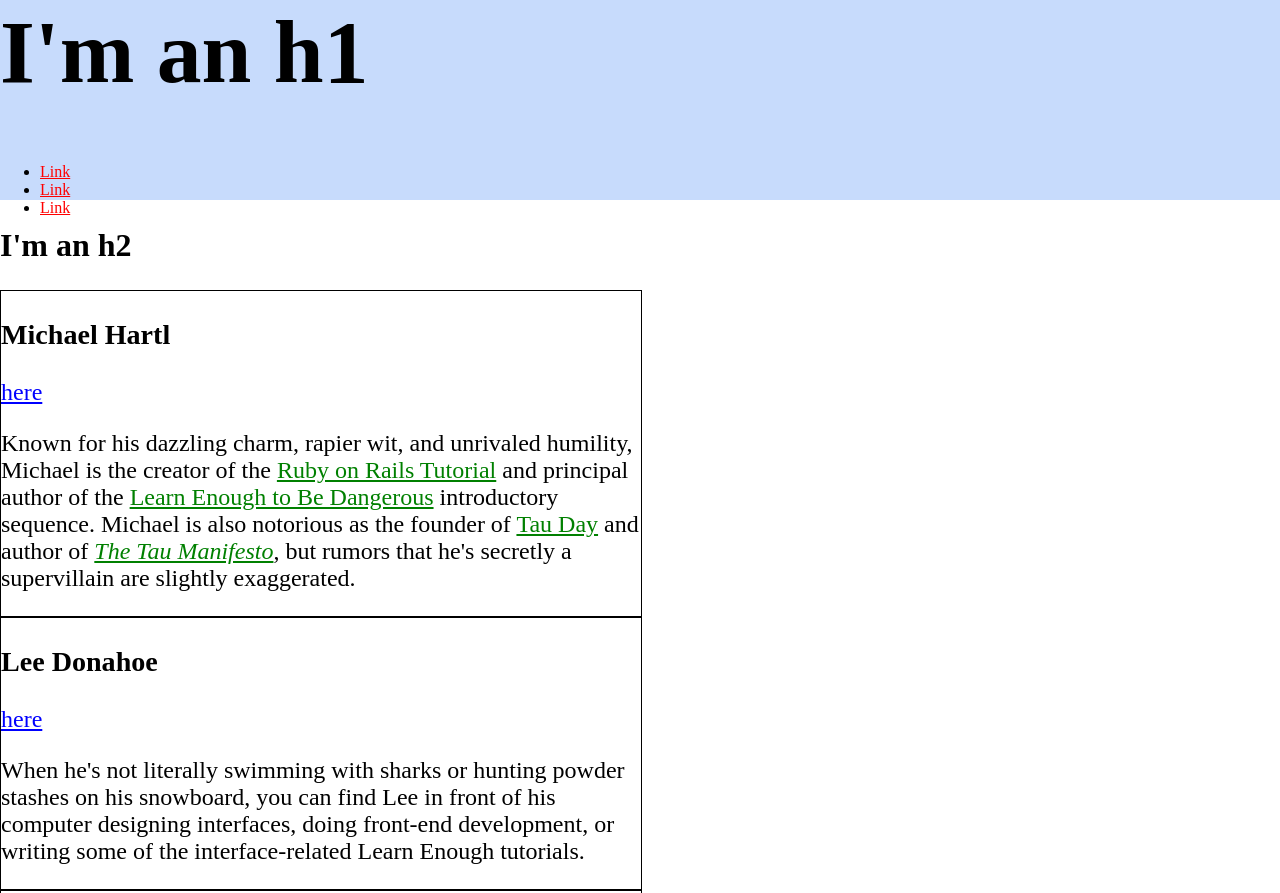
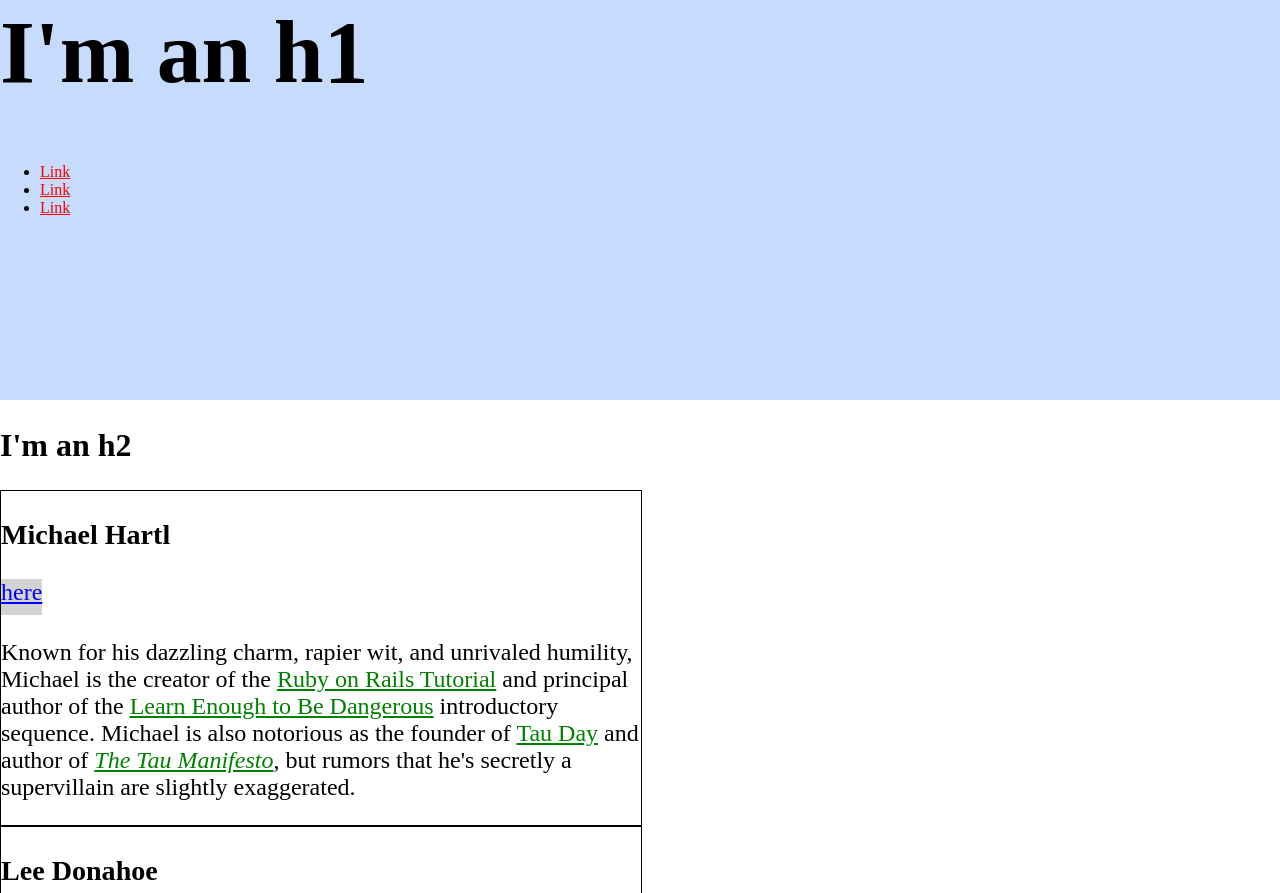
Before and after one commit to Lucasp1205/lucasp1205.github.io, a plain HTML site: page index.html in a window 1280 px wide. Shown: the top 893 px of the page. Drawn offline with Linux system fonts and the light colour scheme.

Commit message:
updated social styles

```diff
--- a/index.html
+++ b/index.html
@@ -24,12 +24,15 @@
         /* HERO STYLES */
         .full-hero {
           background-color: #c7dbfc;
-          height: 25vh;
+          height: 50vh;
         }
 
         /* SOCIAL STYLES */
         a.social-link {
+          background-color: lightgray;
           color: blue;
+          display: inline-block;
+          height: 36px;
         }
 
         /* BIO STYLES */
```
